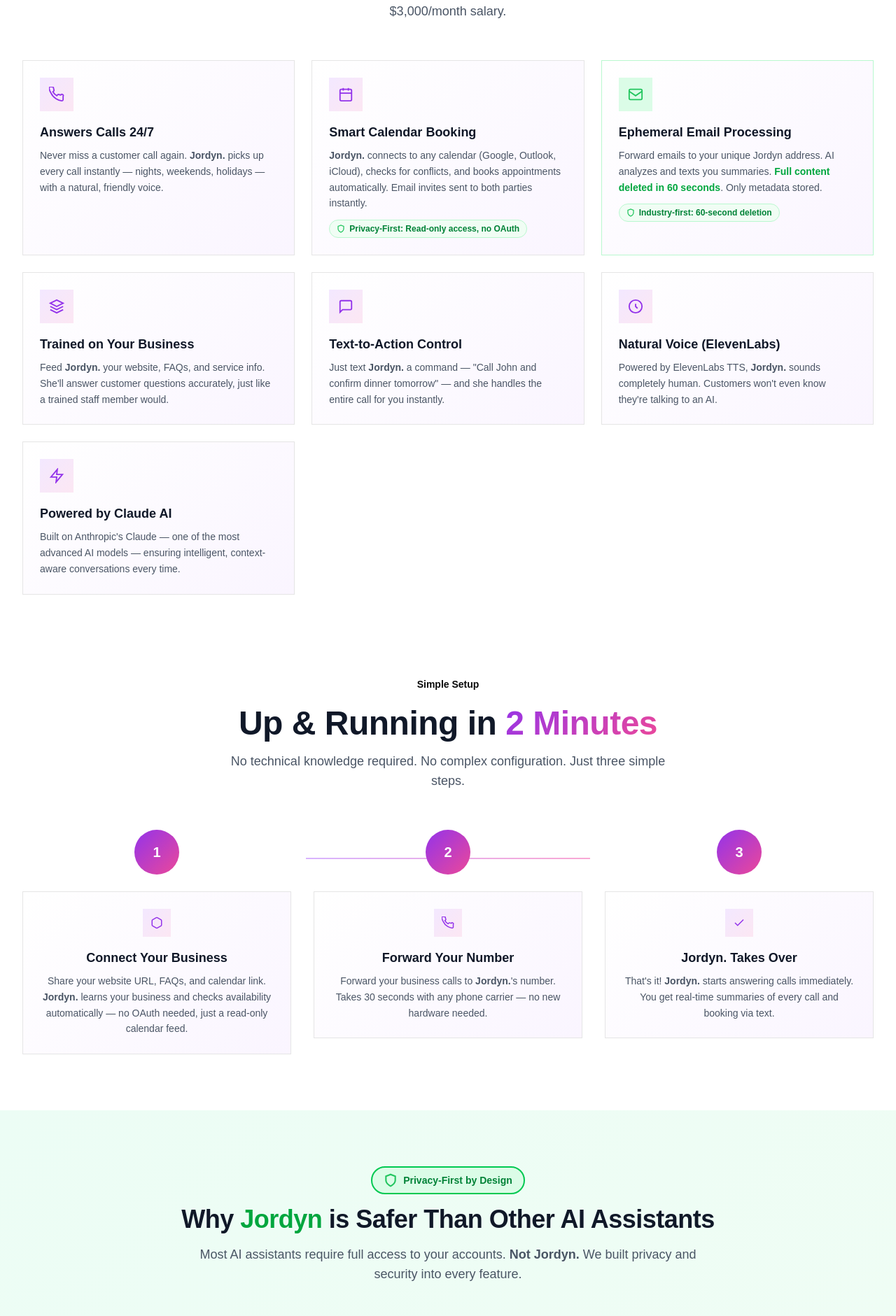
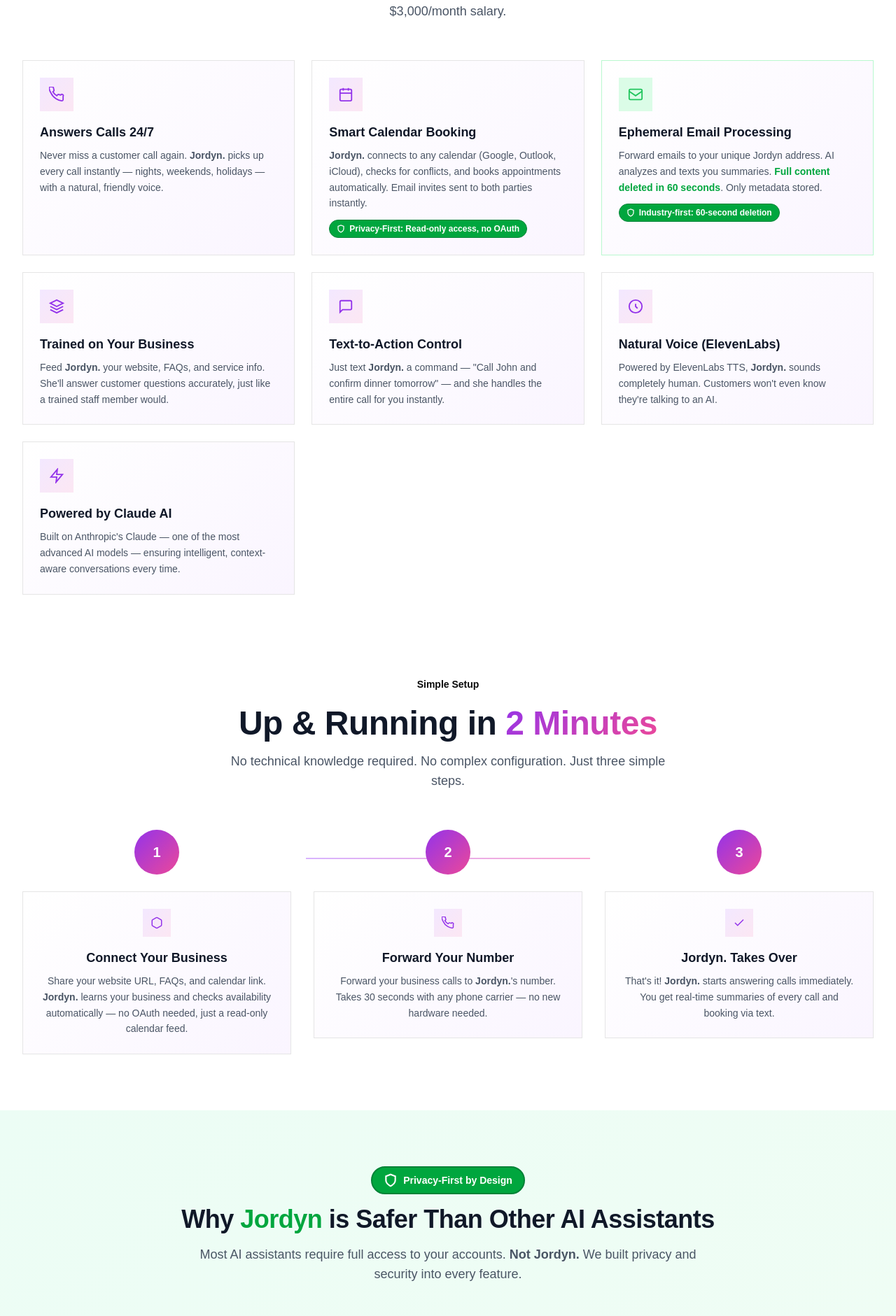
Before and after one commit to tdaniel1925/agentOS, a Next.js app: page / in a window 1280 px wide. Shown: the part 1341-3222 px from the top of the page at 70% size. Built offline with nearby package versions, Linux system fonts and the light colour scheme.

Commit message:
Fix contrast on all privacy badge pills - white text on green background

```diff
--- a/src/app/(public)/page.tsx
+++ b/src/app/(public)/page.tsx
@@ -363,9 +363,9 @@
                 </div>
                 <h3 className="font-heading font-semibold text-lg text-gray-900 mb-2">Smart Calendar Booking</h3>
                 <p className="text-gray-600 text-sm leading-relaxed mb-3"><span className="font-semibold">Jordyn.</span> connects to any calendar (Google, Outlook, iCloud), checks for conflicts, and books appointments automatically. Email invites sent to both parties instantly.</p>
-                <div className="inline-flex items-center gap-1.5 px-2.5 py-1 rounded-full bg-green-50 border border-green-200">
-                  <svg width="12" height="12" viewBox="0 0 24 24" fill="none" stroke="#22c55e" strokeWidth="2.5"><path d="M12 22s8-4 8-10V5l-8-3-8 3v7c0 6 8 10 8 10z"></path></svg>
-                  <span className="text-green-700 text-xs font-semibold">Privacy-First: Read-only access, no OAuth</span>
+                <div className="inline-flex items-center gap-1.5 px-2.5 py-1 rounded-full bg-green-600 border border-green-700">
+                  <svg width="12" height="12" viewBox="0 0 24 24" fill="none" stroke="white" strokeWidth="2.5"><path d="M12 22s8-4 8-10V5l-8-3-8 3v7c0 6 8 10 8 10z"></path></svg>
+                  <span className="text-white text-xs font-semibold">Privacy-First: Read-only access, no OAuth</span>
                 </div>
               </div>
 
@@ -375,9 +375,9 @@
                 </div>
                 <h3 className="font-heading font-semibold text-lg text-gray-900 mb-2">Ephemeral Email Processing</h3>
                 <p className="text-gray-600 text-sm leading-relaxed mb-3">Forward emails to your unique Jordyn address. AI analyzes and texts you summaries. <strong className="text-green-600">Full content deleted in 60 seconds</strong>. Only metadata stored.</p>
-                <div className="inline-flex items-center gap-1.5 px-2.5 py-1 rounded-full bg-green-50 border border-green-200">
-                  <svg width="12" height="12" viewBox="0 0 24 24" fill="none" stroke="#22c55e" strokeWidth="2.5"><path d="M12 22s8-4 8-10V5l-8-3-8 3v7c0 6 8 10 8 10z"></path></svg>
-                  <span className="text-green-700 text-xs font-semibold">Industry-first: 60-second deletion</span>
+                <div className="inline-flex items-center gap-1.5 px-2.5 py-1 rounded-full bg-green-600 border border-green-700">
+                  <svg width="12" height="12" viewBox="0 0 24 24" fill="none" stroke="white" strokeWidth="2.5"><path d="M12 22s8-4 8-10V5l-8-3-8 3v7c0 6 8 10 8 10z"></path></svg>
+                  <span className="text-white text-xs font-semibold">Industry-first: 60-second deletion</span>
                 </div>
               </div>
 
@@ -471,9 +471,9 @@
         <section className="py-20" style={{ background: 'linear-gradient(135deg, #ecfdf5 0%, #f0fdf4 100%)', maxHeight: '800px' }}>
           <div className="max-w-6xl mx-auto px-4 sm:px-6 lg:px-8">
             <div className="text-center mb-12">
-              <div className="inline-flex items-center gap-2 px-4 py-2 rounded-full bg-green-100 border-2 border-green-500 mb-4">
-                <svg width="20" height="20" viewBox="0 0 24 24" fill="none" stroke="#22c55e" strokeWidth="2.5"><path d="M12 22s8-4 8-10V5l-8-3-8 3v7c0 6 8 10 8 10z"></path></svg>
-                <span className="text-green-700 text-sm font-bold">Privacy-First by Design</span>
+              <div className="inline-flex items-center gap-2 px-4 py-2 rounded-full bg-green-600 border-2 border-green-700 mb-4">
+                <svg width="20" height="20" viewBox="0 0 24 24" fill="none" stroke="white" strokeWidth="2.5"><path d="M12 22s8-4 8-10V5l-8-3-8 3v7c0 6 8 10 8 10z"></path></svg>
+                <span className="text-white text-sm font-bold">Privacy-First by Design</span>
               </div>
               <h2 className="font-heading font-bold text-3xl sm:text-4xl text-gray-900 mb-4" style={{ letterSpacing: 'var(--letter-spacing-heading)' }}>
                 Why <span className="text-green-600">Jordyn</span> is Safer Than Other AI Assistants
```
